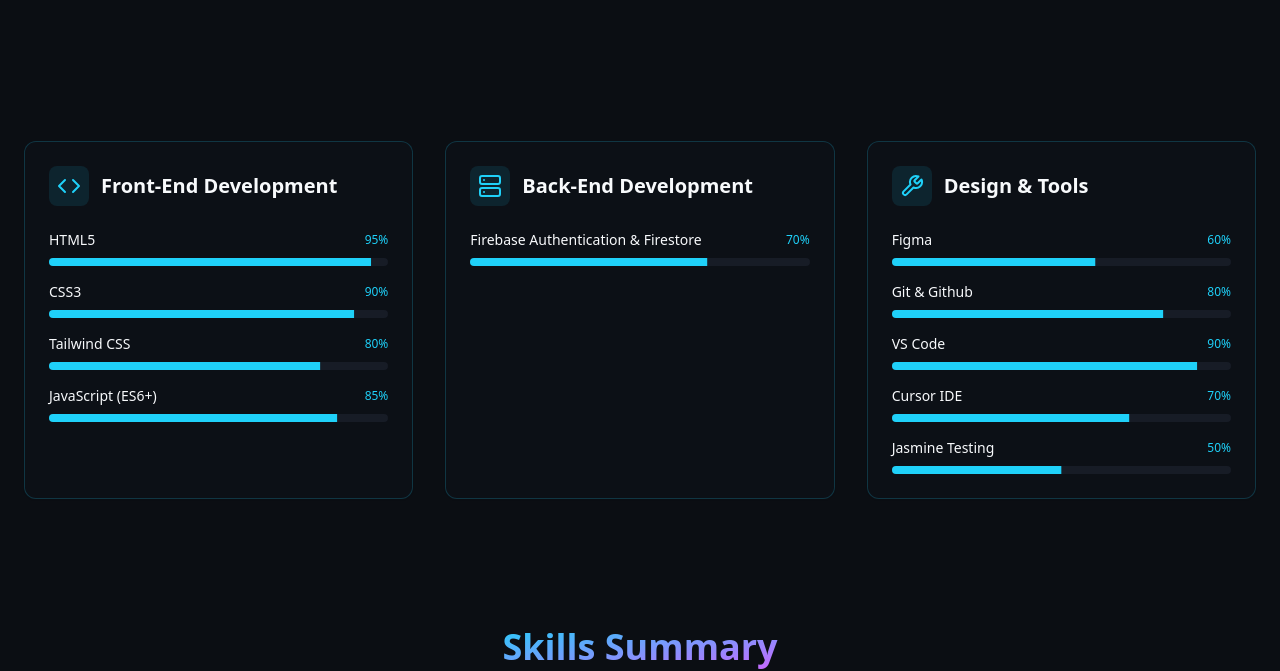
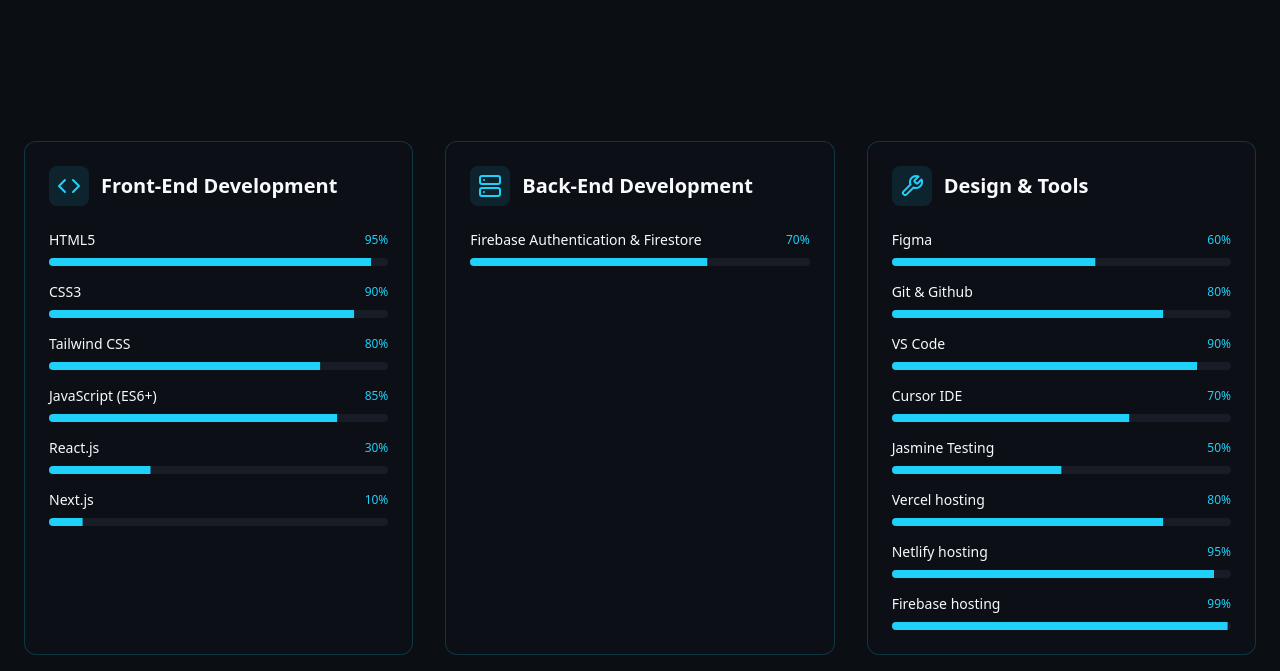
Before and after one commit to zaid-khan-code/My-Portfoilio, a website: page Pages/skills.html in a window 1280 px wide. Shown: the part 291-962 px from the top of the page. Drawn offline with Linux system fonts and the light colour scheme.

Commit message:
added skills and add the linkedin profile in contact.html and small changes in projects

```diff
--- a/scripts/projects.js
+++ b/scripts/projects.js
@@ -124,7 +124,7 @@
 
 export const projects = [
     {
-        title: "The-Social-Network",
+        title: "The Social Network",
         image: "../Assets/Images/the-social.png",
         descrip: "A simple social media platform built for a hackathon, allowing users to create posts, delete them, and add likes. The project uses localStorage for user login, signup, and post persistence, making it fully functional without a backend. Designed with HTML, Tailwind CSS, JavaScript, and Lucide Icons, it delivers a clean and responsive interface while showcasing core frontend development skills.",
         lang: ["HTML", "Tailwind CSS", "JavaScript", "Lucide Icons", "LocalStorage"],
--- a/scripts/skill.js
+++ b/scripts/skill.js
@@ -159,14 +159,14 @@
         skill: "JavaScript (ES6+)",
         progess: 85
     },
-    // {
-    //     skill: "React.js",
-    //     progess: 0
-    // },
-    // {
-    //     skill: "Next.js",
-    //     progess: 0
-    // },
+    {
+        skill: "React.js",
+        progess: 30
+    },
+    {
+        skill: "Next.js",
+        progess: 10
+    },
     // {
     //     skill: "TypeScript",
     //     progess: 0
@@ -285,6 +285,20 @@
     {
         skill: "Jasmine Testing",
         progess: 50
+    },
+    {
+        skill: "Vercel hosting",
+        progess: 80
+    }
+    ,
+    {
+        skill: "Netlify hosting",
+        progess: 95
+    }
+    ,
+    {
+        skill: "Firebase hosting",
+        progess: 99
     }
 ];
 
```
Also changed, not shown: Pages/contact.html (+1 -1 lines).
